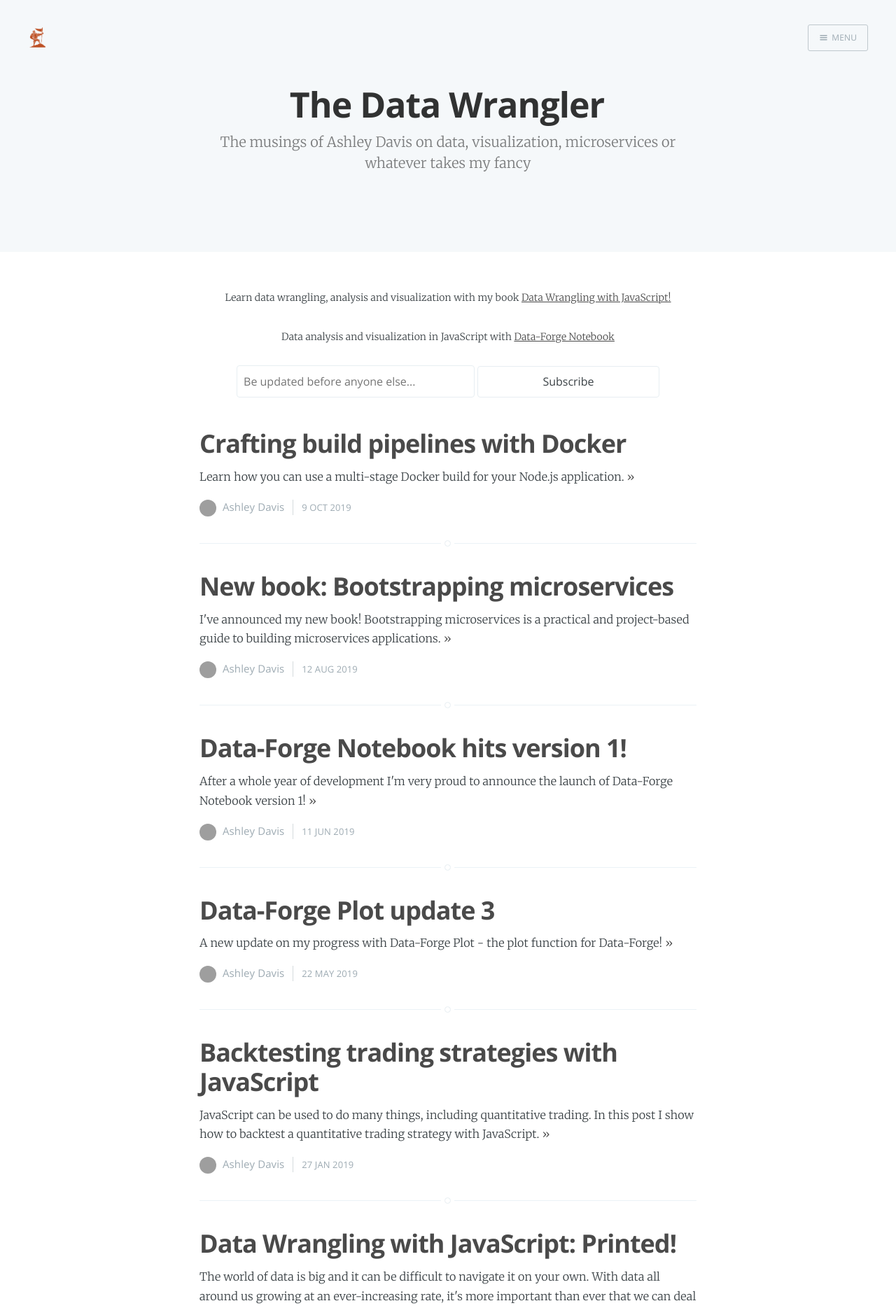
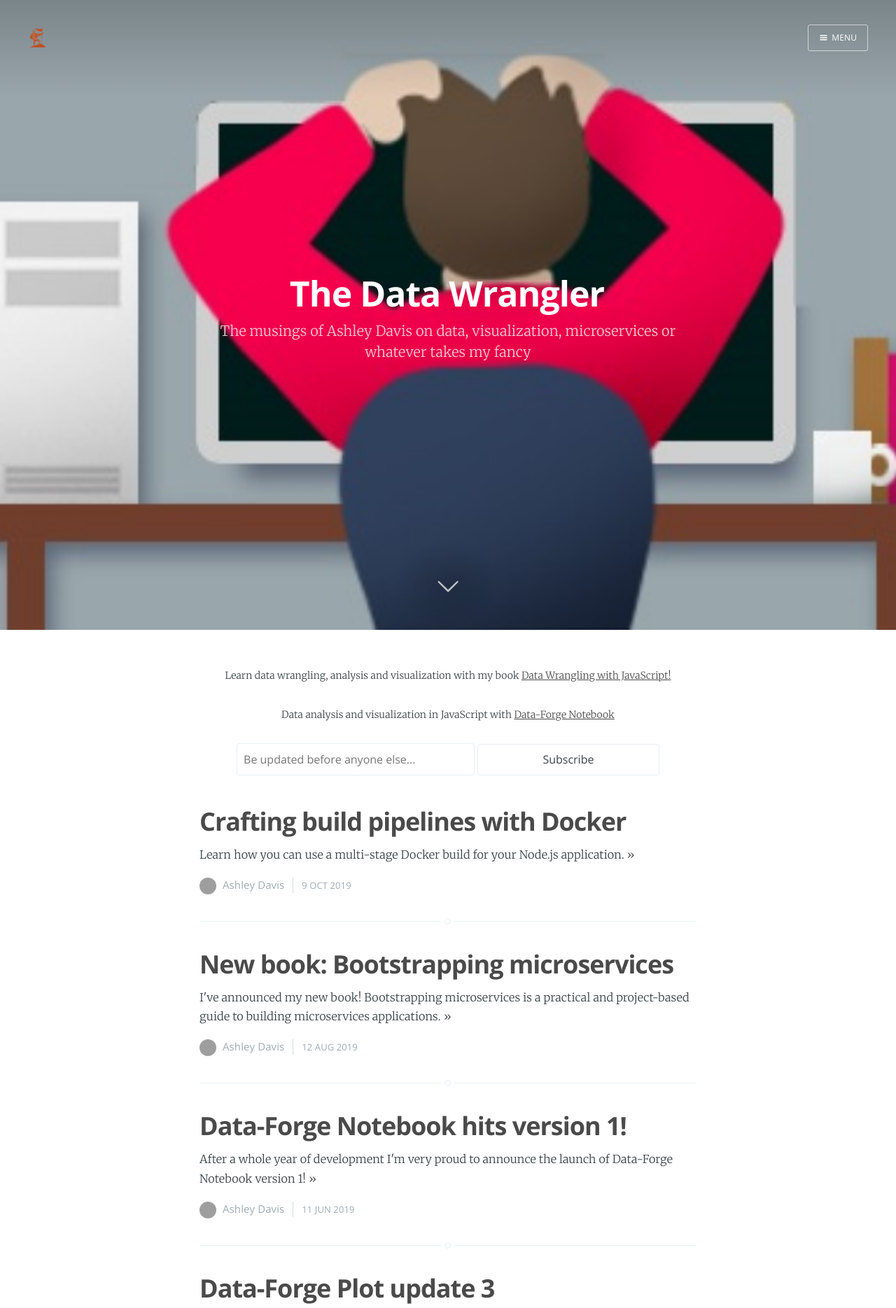
Before and after one commit to ashleydavis/the-data-wrangler-blog, a Jekyll site: the page built from index.md, in a window 1280 px wide. Shown: the top 1869 px of the page at 70% size. Built offline with Jekyll 4.4.1, drawn with Linux system fonts in a browser that asks for light colours; comment, search, counter and statistics services are not loaded; grey boxes are pictures that could not be loaded.

Commit message:
Updated assets and cover.

```diff
--- a/_config.yml
+++ b/_config.yml
@@ -22,6 +22,7 @@ url: "http://www.the-data-wrangler.com" # the base hostname & protocol for your
 twitter_username: ashleydavis75
 github_username:  ashleydavis
 logo: "/content/images/2016/12/Code-Capers_logos_sienna_lge---Copy.png"
+cover: "/content/images/2016/05/blog_banner-2.jpg"
 
 # Build settings
 # https://www.taniarascia.com/make-a-static-website-with-jekyll/comment-page-1/
```
